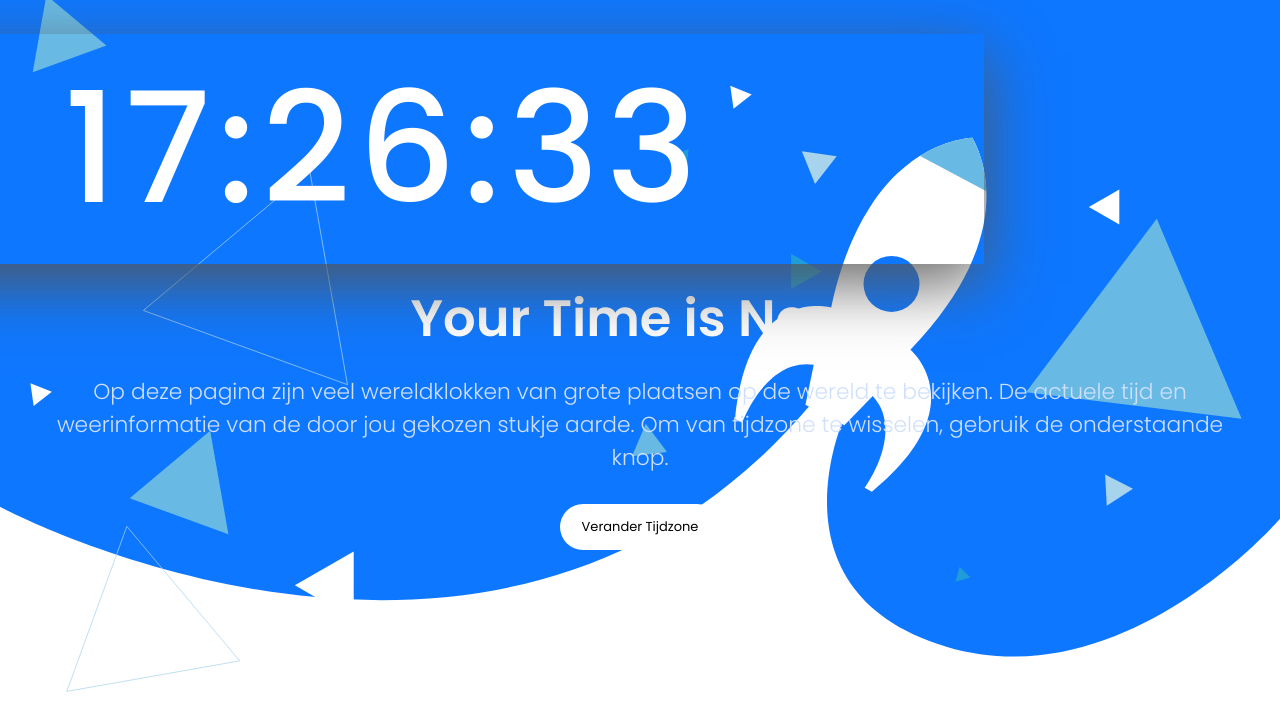
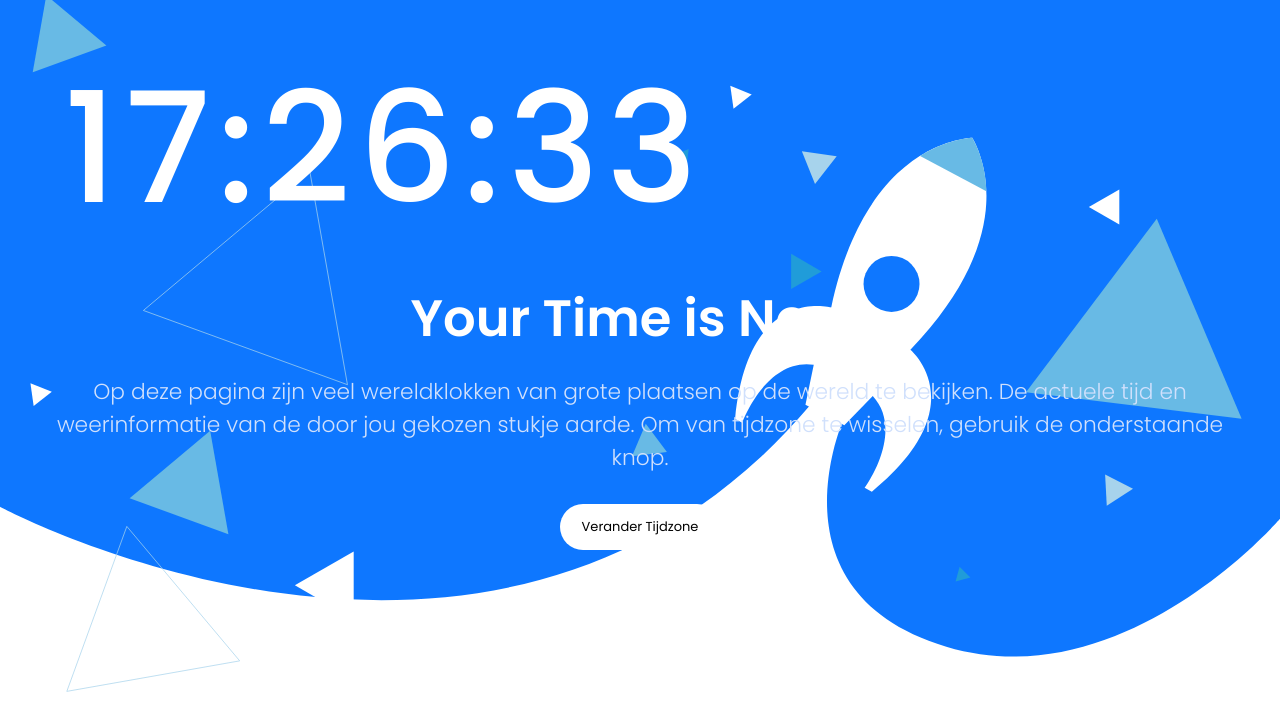
Before and after one commit to JoelTi/spacex-klok, a plain HTML site: page index.html in a window 1280 px wide. Shown: the part 51-778 px from the top of the page. Drawn offline with Linux system fonts and the light colour scheme; a script that the page names is missing.

Commit message:
clock del

```diff
--- a/css/index.css
+++ b/css/index.css
@@ -154,9 +154,9 @@ h3 {
   z-index: 3;
 }
 #MyClockDisplay {
-  box-shadow: 0px 20px 60px 0px rgb(85, 85, 85, 0.9);
+  /* box-shadow: 0px 20px 60px 0px rgb(85, 85, 85, 0.9);
   padding: 0px 20px;
-  width: calc(100% - 120px)
+  width: calc(100% - 120px) */
 }
 
 
```
